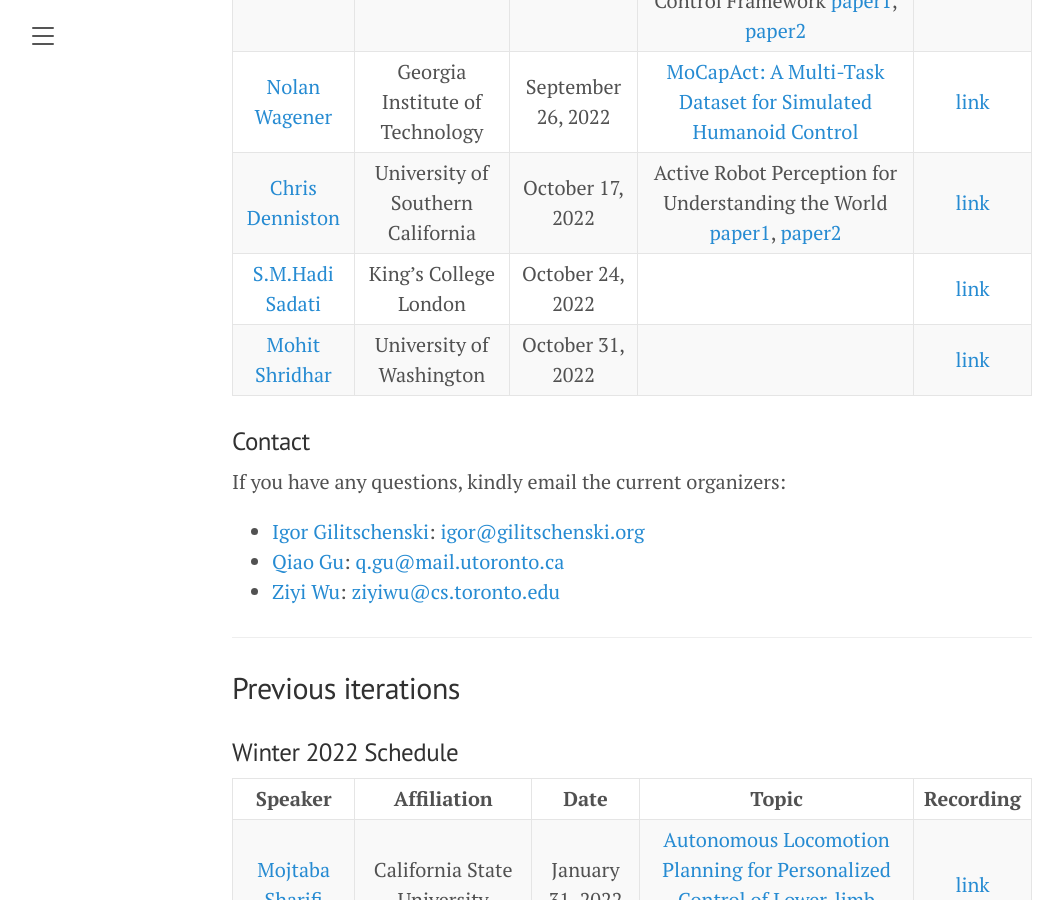
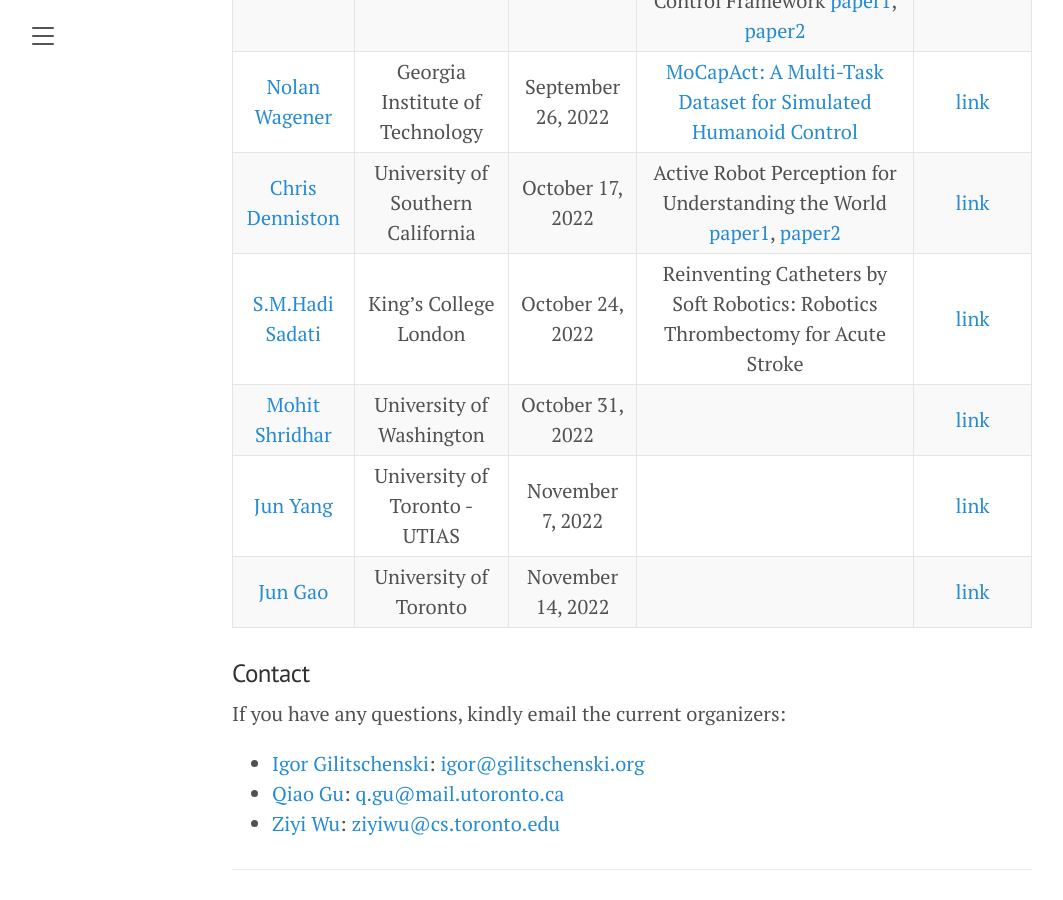
Before and after one commit to uoft-cs-robotics/toronto-air, a Jekyll site: the page built from index.md, in a window 1280 px wide and 900 px high, scrolled down 1216 px. Shown: the whole window, without its empty margins (8-1071 px from the left). Built offline with Jekyll 4.4.1, drawn with Linux system fonts in a browser that asks for light colours; our own code applies the rules of GitHub Pages for plain Markdown files.

Commit message:
add Jun Yang & Jun Gao

```diff
--- a/index.md
+++ b/index.md
@@ -59,8 +59,10 @@ Past talks are also available on our [YouTube Channel](https://www.youtube.com/c
 |[Daniel Bruder](https://danielbruder.com/)| Harvard University | September 19, 2022| Making Soft Robotics Less Hard: Towards a Unified Modeling, Design, and Control Framework [paper1](https://ieeexplore.ieee.org/document/9277915), [paper2](https://arxiv.org/abs/2002.01407) | [link](https://youtu.be/N-xpv3Iyf6k) |
 |[Nolan Wagener](https://scholar.google.com/citations?user=SgGIYH0AAAAJ&hl=en)| Georgia Institute of Technology | September 26, 2022| [MoCapAct: A Multi-Task Dataset for Simulated Humanoid Control](https://arxiv.org/abs/2208.07363) | [link](https://youtu.be/gzdz51zQV2s) |
 |[Chris Denniston](https://www.cdenniston.com/)| University of Southern California | October 17, 2022| Active Robot Perception for Understanding the World [paper1](https://arxiv.org/abs/2201.10633), [paper2](https://arxiv.org/abs/2109.11595) | [link]() |
-|[S.M.Hadi Sadati](https://smh-sadati.com/)| King’s College London | October 24, 2022|  | [link]() |
+|[S.M.Hadi Sadati](https://smh-sadati.com/)| King’s College London | October 24, 2022| Reinventing Catheters by Soft Robotics: Robotics Thrombectomy for Acute Stroke | [link]() |
 |[Mohit Shridhar](https://mohitshridhar.com/)| University of Washington | October 31, 2022|  | [link]() |
+|[Jun Yang](https://www.trailab.utias.utoronto.ca/jun-yang)| University of Toronto - UTIAS | November 7, 2022|  | [link]() |
+|[Jun Gao](http://www.cs.toronto.edu/~jungao/)| University of Toronto | November 14, 2022|  | [link]() |
 
 
 ### Contact
```
